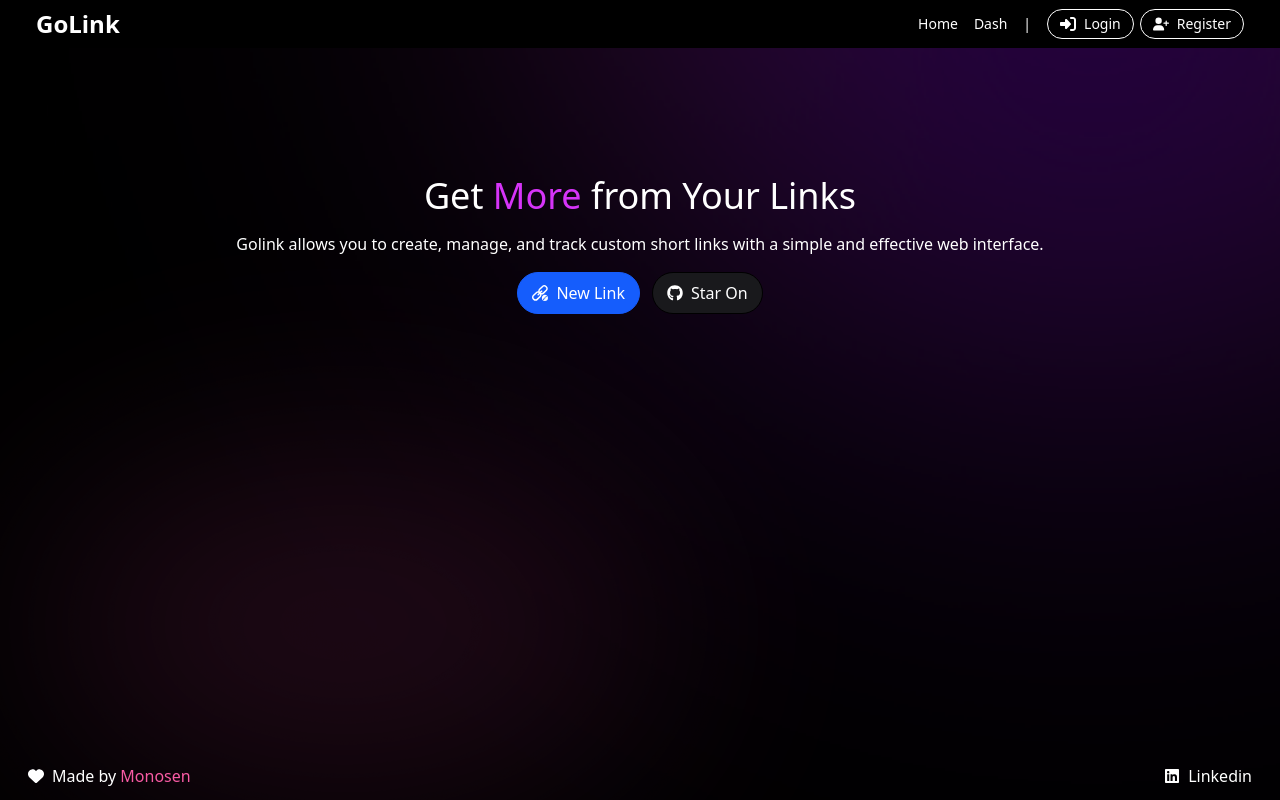
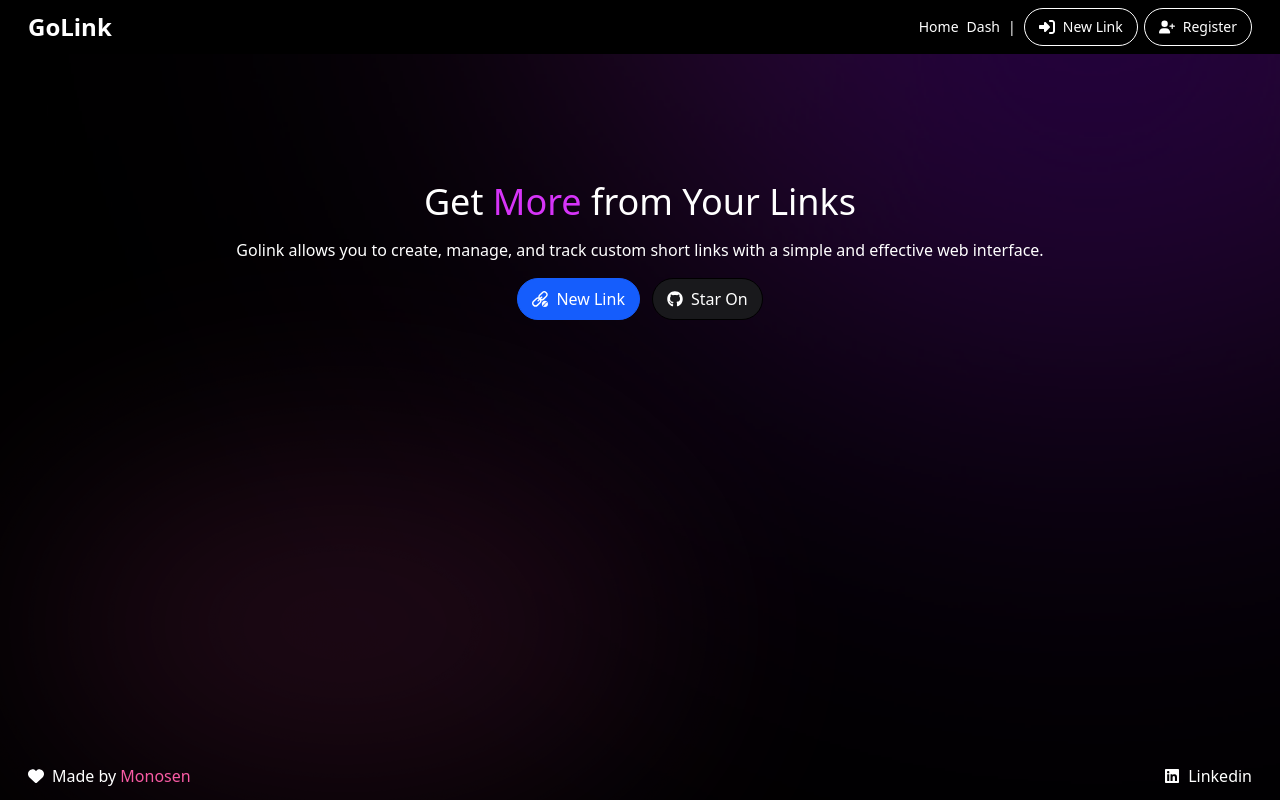
Before and after one commit to Monosen/golink, an Angular app in the folder apps/web/: page / in a window 1280 px wide. Built offline with nearby package versions, Linux system fonts and the light colour scheme.

Commit message:
style(web): add tertiary style variant to link component

```diff
--- a/apps/web/src/app/components/navbar/navbar.component.html
+++ b/apps/web/src/app/components/navbar/navbar.component.html
@@ -1,4 +1,4 @@
-<nav class="flex items-center justify-between p-2 bg-black text-white relative">
+<nav class="flex items-center justify-between py-2 bg-black text-white">
     <div>
         <h4 class="text-2xl font-bold">
             <a routerLink="/">
@@ -6,22 +6,20 @@
             </a>
         </h4>
     </div>
-    <div class="flex items-center space-x-4 capitalize text-sm">
-        <ul class="flex space-x-4 font-medium">
+    <div class="flex items-center space-x-2 capitalize text-sm">
+        <ul class="flex space-x-2 text-sm">
             <li><a routerLink="/">home</a></li>
             <li><a routerLink="/dash">dash</a></li>
         </ul>
         <span>|</span>
         <ul class="flex gap-1.5">
-            <a routerLink="/login" class="flex items-center md:space-x-2 border border-white rounded-3xl px-3 py-1">
+            <app-link name="New link" routerLink="/auth" [queryParams]="{ mode: 'login' }" variant="tertiary">
                 <app-login-icon svgClass="size-4"></app-login-icon>
-                <span class="hidden md:block">login</span>
-            </a>
+            </app-link>
 
-            <a routerLink="/register" class="flex items-center md:space-x-2 border border-white rounded-3xl px-3 py-1">
+            <app-link name="register" routerLink="/auth" [queryParams]="{ mode: 'register' }" variant="tertiary">
                 <app-register-icon svgClass="size-4"></app-register-icon>
-                <span class="hidden md:block">register</span>
-            </a>
+            </app-link>
         </ul>
     </div>
 </nav>
--- a/apps/web/src/app/components/ui/link/link.component.html
+++ b/apps/web/src/app/components/ui/link/link.component.html
@@ -1,5 +1,4 @@
 <a
-  [href]="href"
   [target]="target"
   [class]="getClasses()"
 >
--- a/apps/web/src/app/components/ui/link/link.component.ts
+++ b/apps/web/src/app/components/ui/link/link.component.ts
@@ -7,9 +7,9 @@ import { Component, Input } from '@angular/core'
 })
 export class LinkComponent {
     @Input() name: string = ''
-    @Input() href: string = ''
     @Input() target: '_blank' | '_self' = '_self'
-    @Input() variant: 'primary' | 'secondary' | 'outline' = 'primary'
+    @Input() variant: 'primary' | 'secondary' | 'outline' | 'tertiary' =
+        'primary'
     @Input() customClass?: string
 
     getClasses(): string {
@@ -19,6 +19,8 @@ export class LinkComponent {
         const variantClasses = {
             primary: 'border border-blue-600 bg-blue-600 text-white',
             secondary: 'border border-black bg-[#19191C] text-white',
+            tertiary: 'border border-white bg-transparent text-white',
+
             outline:
                 'border border-blue-600 text-blue-600 hover:bg-blue-600 hover:text-white'
         }
```
Also changed, not shown: apps/web/src/app/components/navbar/navbar.component.ts (+7 -1 lines).
